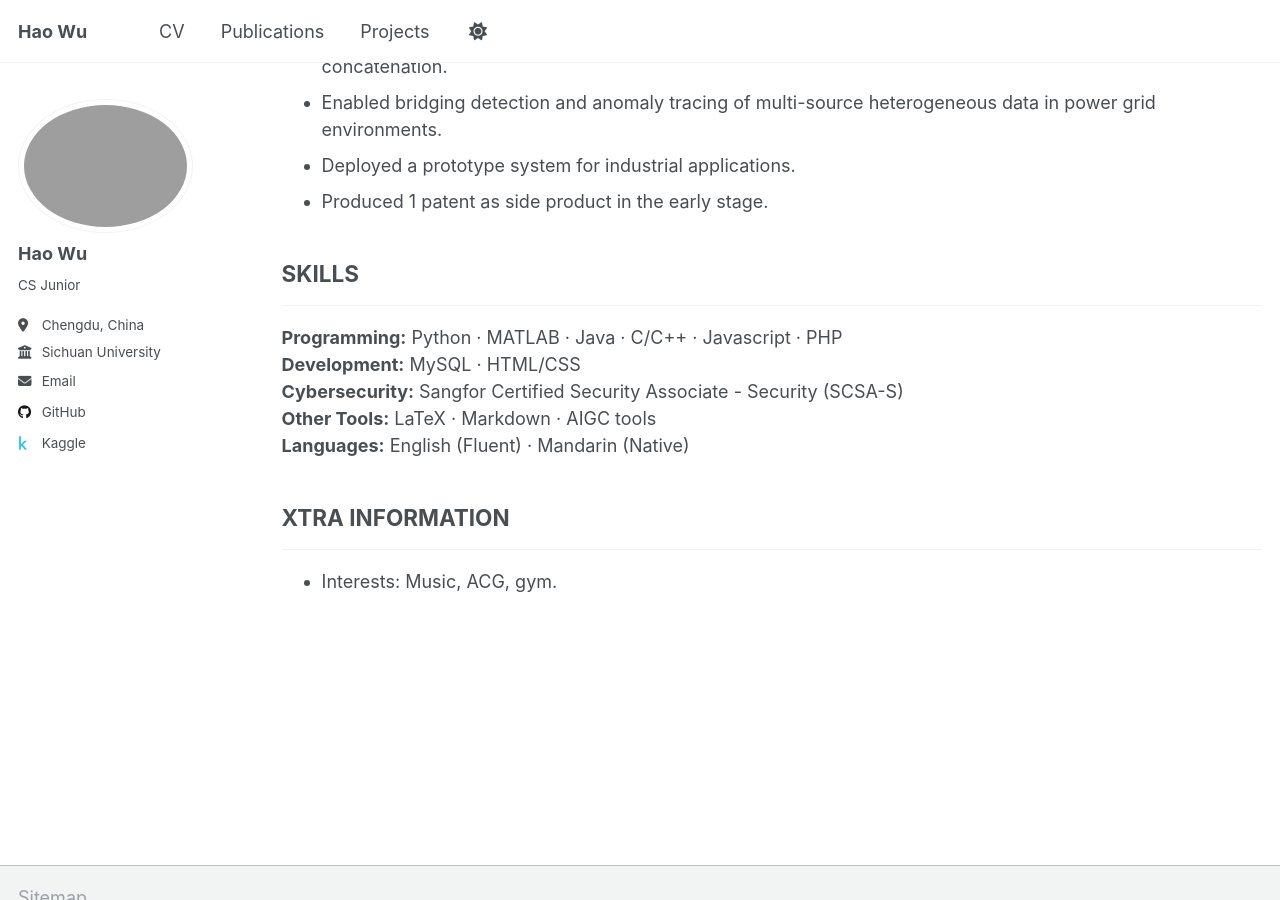
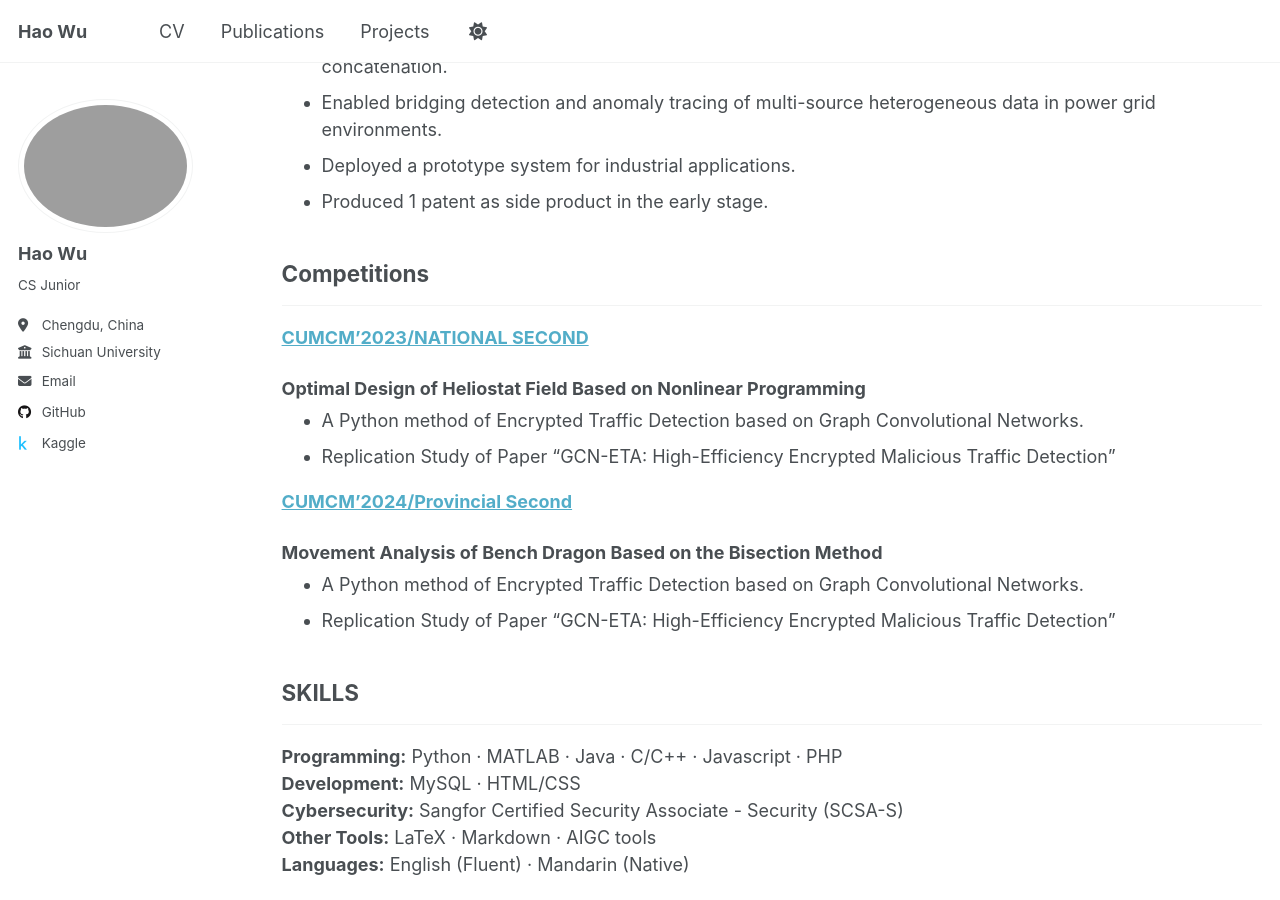
Before and after one commit to JayLon1022/JayLon1022.github.io, a Jekyll site: the page built from _pages/cv.md, in a window 1280 px wide and 900 px high, scrolled down 1730 px. Built offline with Jekyll 4.4.1, drawn with Linux system fonts in a browser that asks for light colours.

Commit message:
cv updated

```diff
--- a/_pages/cv.md
+++ b/_pages/cv.md
@@ -120,6 +120,26 @@ redirect_from:
 - Deployed a prototype system for industrial applications.
 - Produced 1 patent as side product in the early stage.
 
+## Competitions
+
+---
+
+**[CUMCM'2023/NATIONAL SECOND](https://JayLon1022.github.io/files/CUMCM2023.pdf)**
+<div style="display: flex; justify-content: space-between;">
+<strong>Optimal Design of Heliostat Field Based on Nonlinear Programming</strong>
+</div>
+<div style="margin-top: -0.7em;"></div>
+- A Python method of Encrypted Traffic Detection based on Graph Convolutional Networks.
+- Replication Study of Paper "GCN-ETA: High-Efficiency Encrypted Malicious Traffic Detection"
+
+**[CUMCM'2024/Provincial Second](https://JayLon1022.github.io/files/CUMCM2024.pdf)**
+<div style="display: flex; justify-content: space-between;">
+<strong>Movement Analysis of Bench Dragon Based on the Bisection Method</strong>
+</div>
+<div style="margin-top: -0.7em;"></div>
+- A Python method of Encrypted Traffic Detection based on Graph Convolutional Networks.
+- Replication Study of Paper "GCN-ETA: High-Efficiency Encrypted Malicious Traffic Detection"
+
 ## SKILLS
 
 ---
```
